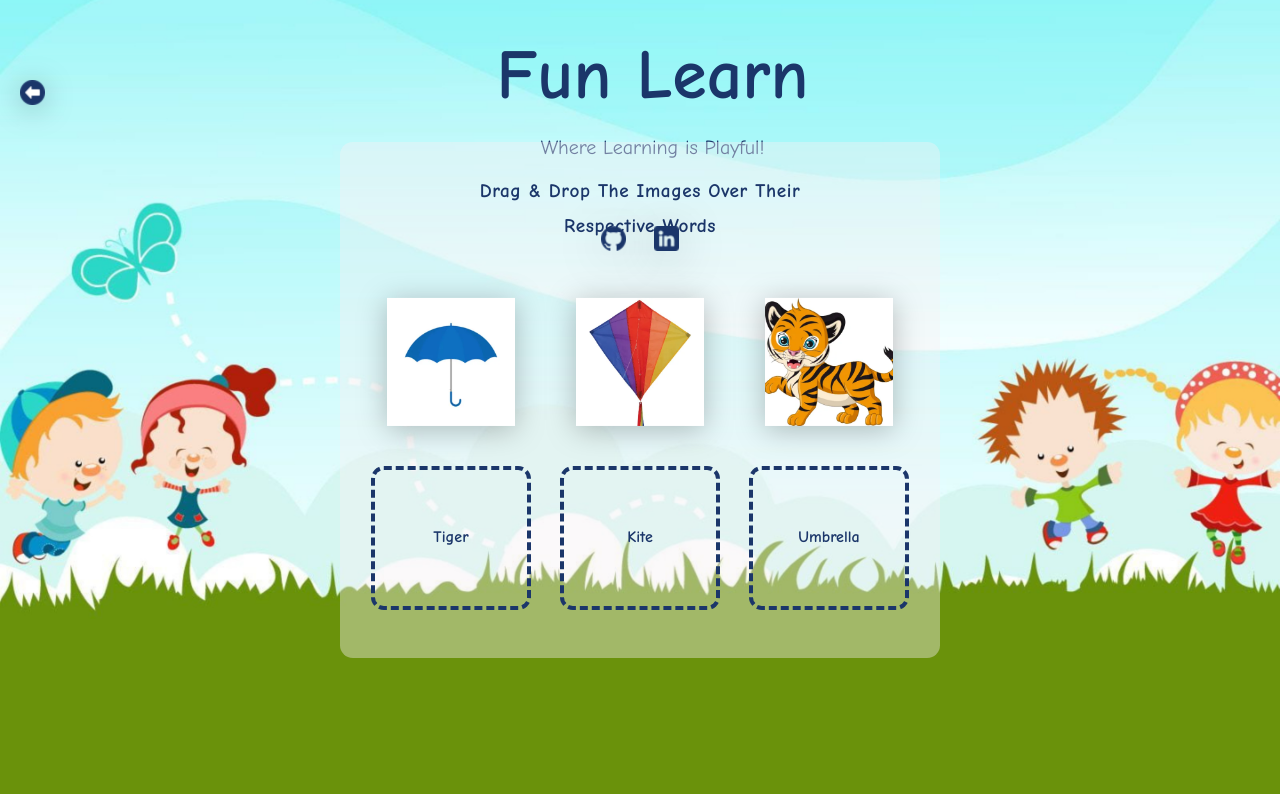
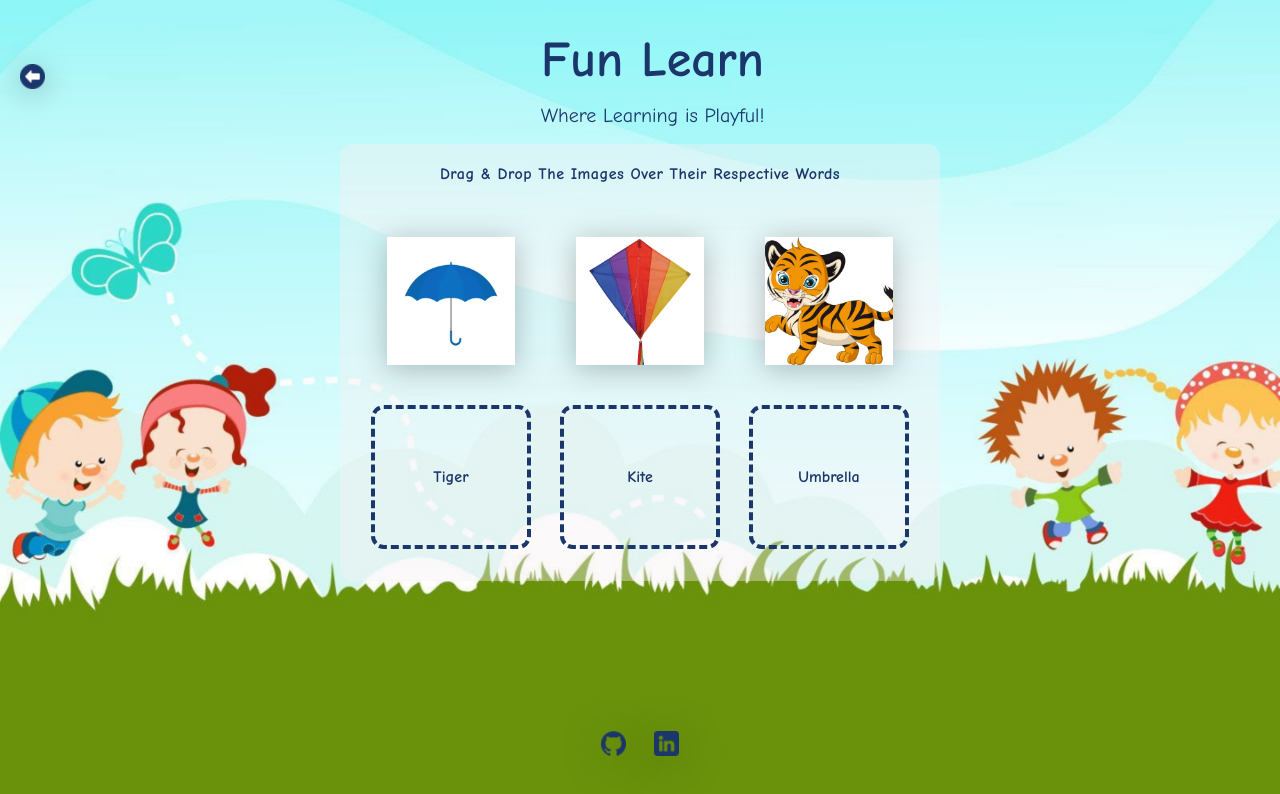
Before and after one commit to Code-Institute-Submissions/JIBINJJOHNY-project2, a plain HTML site: page game.html in a window 1280 px wide. Drawn offline with Linux system fonts and the light colour scheme.

Commit message:
Add comments to all functions

```diff
--- a/assets/css/style.css
+++ b/assets/css/style.css
@@ -52,7 +52,7 @@ header {
 }
 
 .app_name {
-    font-size: 70px;
+    font-size: 50px;
 }
 
 .app__slogan {
@@ -176,6 +176,12 @@ button {
     margin-top: 10px;
 }
 
+.speak_btn img {
+    width: 15px;
+    height: 20px;
+    padding-top: 9px;
+}
+
 /* CSS styles for the front and back side of the card */
 .card-front,
 .card-back {
@@ -209,24 +215,27 @@ button {
 }
 
 /* Specific styles for game.html */
+
+
 .game_container {
     width: 90%;
     max-width: 37.5em;
     background-color: rgba(245, 241, 243, 0.4);
-    padding: 2em 0.5em;
-    position: absolute;
+    padding: 1em 0.5em;
+    position: sticky;
     transform: translate(-50%, -50%);
     top: 50%;
     left: 50%;
     border-radius: 0.8em;
+    margin-top: 100px;
 }
 
 /* Styling for the heading */
 .game_title {
     text-align: center;
-    width: 60%;
+    width: 80%;
     margin: 0 auto 2em auto;
-    font-size: 1.2em;
+    font-size: 1em;
     font-weight: 600;
     letter-spacing: 0.03em;
     line-height: 1.8em;
--- a/assets/js/game.js
+++ b/assets/js/game.js
@@ -1,4 +1,5 @@
 /* jshint esversion:8 */
+// Selecting necessary elements from the HTML
 let draggableObjects;
 let dropPoints;
 const dragContainer = document.querySelector(".draggable-objects");
@@ -11,7 +12,10 @@ let initialY = 0;
 let currentElement = "";
 let moveElement = false;
 
-// Detect touch device
+/**
+ * isTouchDevice function attempts to create a touch event and detects if the device supports touch or not.
+ * If touch events are supported, deviceType is set to "touch"; otherwise, it's set to "mouse".
+ */
 const isTouchDevice = () => {
     try {
         document.createEvent("TouchEvent");
@@ -25,12 +29,20 @@ const isTouchDevice = () => {
 
 let count = 0;
 
-// Function to generate a random value from an array
+/**
+ * Function to generate a random value from an array
+ * Function takes an array (data) as input and returns a random element from that array.
+ */
 const randomValueGenerator = (data) => {
     return data[Math.floor(Math.random() * data.length)];
 };
 
-// Drag & Drop Functions
+/**
+ * Drag & Drop Functions
+ * function is triggered when a draggable object starts to be dragged.
+ * It first detects if the device is touch or mouse-based.
+ * For touch devices, it stores the initial touch coordinates and sets moveElement to true.
+ */
 function dragStart(e) {
     if (isTouchDevice()) {
         // For touch devices
@@ -43,12 +55,19 @@ function dragStart(e) {
         e.dataTransfer.setData("text", e.target.id);
     }
 }
-
+/**
+ * dragOver(e) function is triggered when a draggable object is being dragged over a drop point.
+ * It prevents the default behavior to allow for dropping.
+ */
 function dragOver(e) {
     e.preventDefault();
 }
 
-// Function to handle touchmove event for touch devices
+/**
+ * Function to handle touchmove event for touch devices
+ * Function handles the touchmove event for touch devices.
+ * If moveElement is true, it calculates the new X and Y coordinates and moves the dragged element accordingly.
+ */
 const touchMove = (e) => {
     if (moveElement) {
         e.preventDefault();
@@ -65,7 +84,10 @@ const touchMove = (e) => {
     }
 };
 
-// Function to handle drop event
+/**
+ * Function to handle drop event
+ * Function is triggered when a draggable object is dropped over a drop point.
+ */
 const drop = (e) => {
     e.preventDefault();
     if (isTouchDevice()) {
@@ -115,7 +137,11 @@ const drop = (e) => {
     }
 };
 
-// Function to fetch alphabet data from the JSON file
+/**
+ * Function to fetch alphabet data from the JSON file
+ * This asynchronous function fetches alphabet data from a JSON file named "assets/js/alphabets.json".
+ * It returns the data obtained from the JSON file.
+ */
 async function fetchAlphabetData() {
     try {
         const response = await fetch('assets/js/alphabets.json');
@@ -129,7 +155,10 @@ async function fetchAlphabetData() {
     }
 }
 
-// Function to create alphabet images and word drop points
+/**
+ * Function to create alphabet images and word drop points
+ * This asynchronous function creates the alphabet images and word drop points for the game.
+ */
 const creator = async () => {
     dragContainer.innerHTML = "";
     dropContainer.innerHTML = "";
@@ -161,12 +190,10 @@ const creator = async () => {
     setupEventListeners(); // Call the function to set up event listeners for new elements
 };
 
-const stopGame = () => {
-    // Your code to handle game completion, if needed
-    // ...
-};
-
-// Function to set up event listeners for draggable objects and drop points
+/**
+ * Function to set up event listeners for draggable objects and drop points
+ * Function sets up event listeners for the draggable objects and drop points.
+ */
 const setupEventListeners = () => {
     dropPoints = document.querySelectorAll(".words");
     draggableObjects = document.querySelectorAll(".draggable-image");
--- a/game.html
+++ b/game.html
@@ -26,23 +26,13 @@
         </div>
     </header>
     <!-- Main menu -->
-    <div class="game_container">
+    <main class="game_container">
         <h2 class="game_title">Drag & Drop The Images Over Their Respective Words</h2>
-        <!-- Container for draggable alphabet images -->
         <div class="draggable-objects"></div>
-        <!-- Container for drop points with corresponding words -->
         <div class="drop-points"></div>
-        <!-- Container for "Play Again" button -->
         <div class="play-again-container">
             <button class="play-again-button hide">Play Again</button>
         </div>
-    </div>
-    <!-- Container for alphabets and game buttons -->
-    <div class="game-options">
-        <!-- Add elements for alphabets and game buttons here -->
-        <!-- For example, you can add buttons for alphabets A-Z -->
-        <!-- and additional buttons for different games -->
-    </div>
     </main>
     <footer class="main_footer">
         <ul>
```
Also changed, not shown: alphabets.html (+2 -2 lines), assets/js/menu.js (+17 -6 lines), assets/images/audio.png (added), 1 other file.
